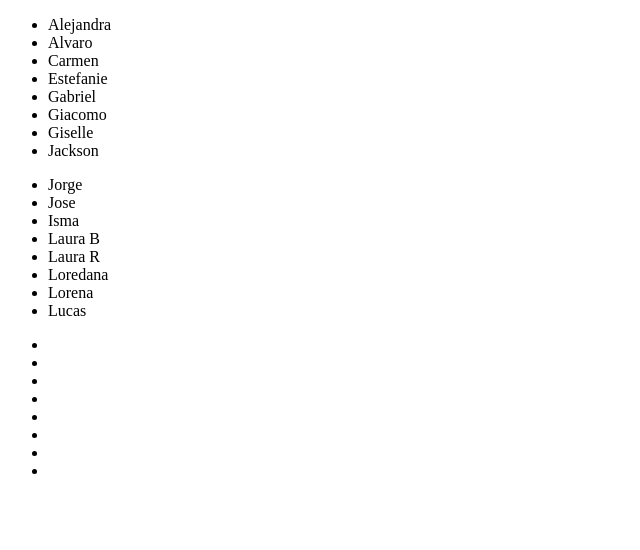
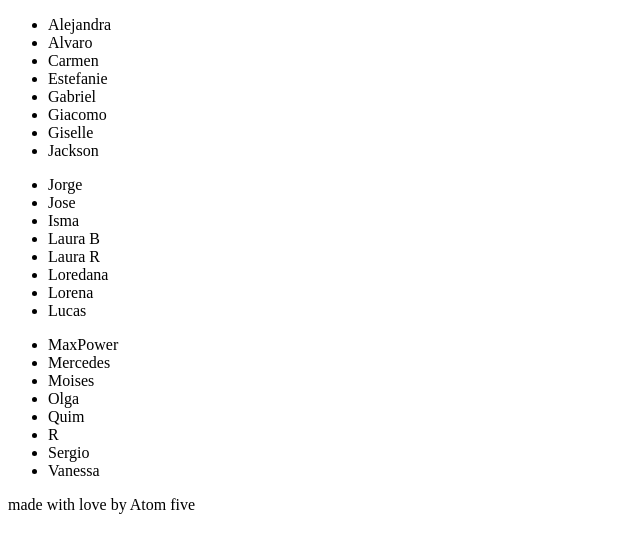
Before and after one commit to crimanlor/wheeelOfDoom, a plain HTML site: page src/index.html in a window 1280 px wide. Shown: the whole page, without its empty margins (0-640 px from the left). Drawn offline with Linux system fonts and the light colour scheme.

Commit message:
código sergio

```diff
--- a/src/index.html
+++ b/src/index.html
@@ -32,21 +32,22 @@
             <li>Lucas</li>
         </ul>
         <ul>
-            <li></li>
-            <li></li>
-            <li></li>
-            <li></li>
-            <li></li>
-            <li></li>
-            <li></li>
-            <li></li>
+            <li>MaxPower</li>
+            <li>Mercedes</li>
+            <li>Moises</li>
+            <li>Olga</li>
+            <li>Quim</li>
+            <li>R</li>
+            <li>Sergio</li>
+            <li>Vanessa</li>
         </ul>
         <section id="nameSelectedSection">
-            <p></p>
-            <div></div>
+            <p id="result"></p>
+            <div id="progresBar"></div>
         </section>
         <div id="buttonContainer"></div>
     </main>
+    <footer>made with love by Atom five</footer>
     <script src="js/main.js"></script>
 </body>
 
```
